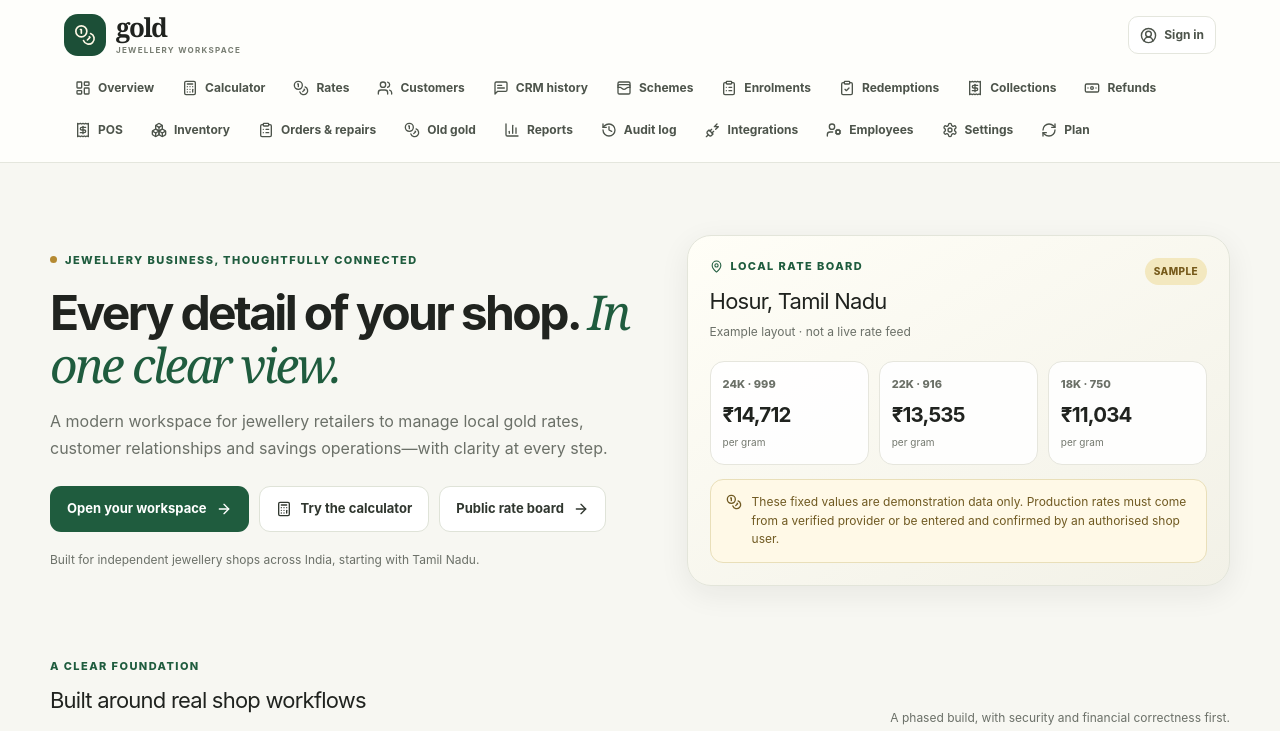
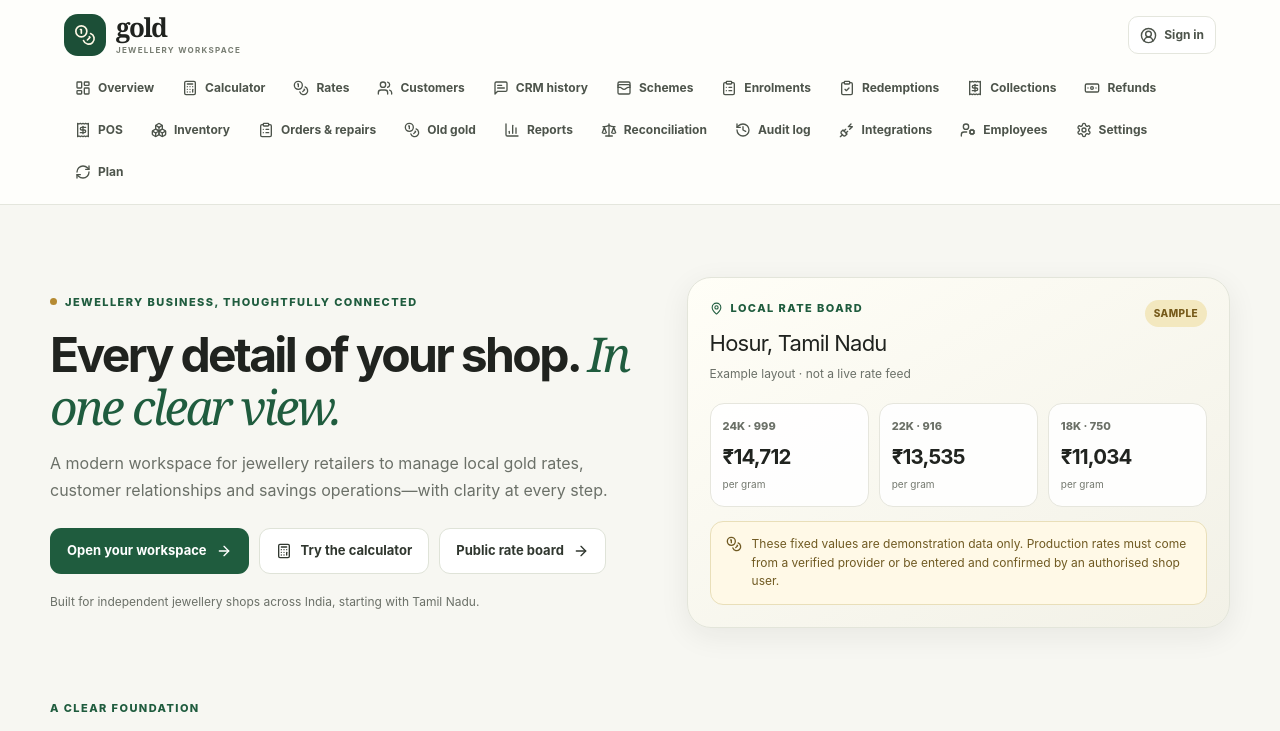
Before and after one commit to cva121997-source/gold, a Next.js app: page / in a window 1280 px wide. Shown: the top 731 px of the page. Built offline with nearby package versions, Linux system fonts and the light colour scheme.

Commit message:
Add payment reconciliation to primary navigation

```diff
--- a/app/layout.tsx
+++ b/app/layout.tsx
@@ -1,6 +1,6 @@
 import type { Metadata } from "next";
 import Link from "next/link";
-import { Calculator, CircleUserRound, Coins, LayoutDashboard, Users, WalletCards, Receipt, Boxes, ClipboardList, BarChart3, UserCog, Settings, RefreshCw, ClipboardCheck, Banknote, History, PlugZap, MessageSquareText } from "lucide-react";
+import { Calculator, CircleUserRound, Coins, LayoutDashboard, Users, WalletCards, Receipt, Boxes, ClipboardList, BarChart3, UserCog, Settings, RefreshCw, ClipboardCheck, Banknote, History, PlugZap, MessageSquareText, Scale } from "lucide-react";
 import "./globals.css";
 
 export const metadata: Metadata = {
@@ -35,6 +35,7 @@ export default function RootLayout({ children }: Readonly<{ children: React.Reac
               <Link href="/orders" className="nav-link"><ClipboardList size={16} /> Orders & repairs</Link>
               <Link href="/old-gold" className="nav-link"><Coins size={16} /> Old gold</Link>
               <Link href="/reports" className="nav-link"><BarChart3 size={16} /> Reports</Link>
+              <Link href="/reconciliation" className="nav-link"><Scale size={16} /> Reconciliation</Link>
               <Link href="/audit-logs" className="nav-link"><History size={16} /> Audit log</Link>
               <Link href="/integrations" className="nav-link"><PlugZap size={16} /> Integrations</Link>
               <Link href="/employees" className="nav-link"><UserCog size={16} /> Employees</Link>
```
